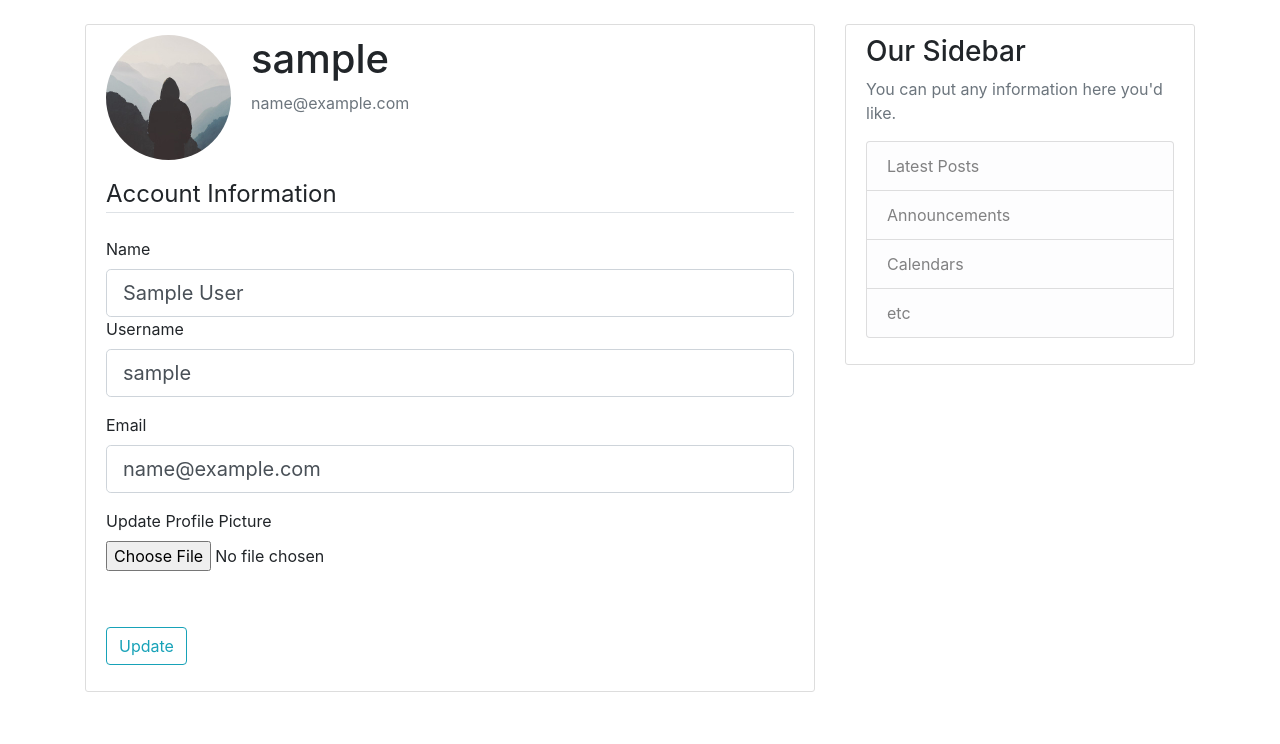
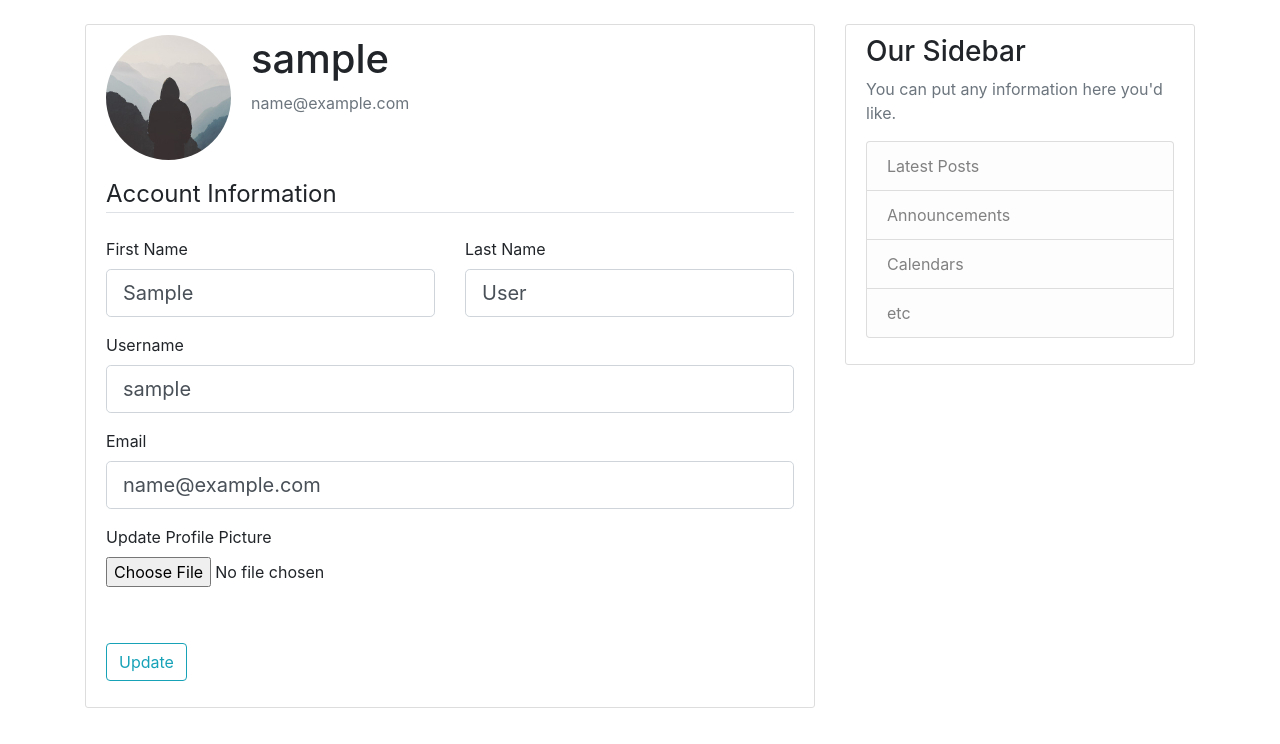
Before and after one commit to hyan0217/weatheringclouds, a Flask app: page /account in a window 1280 px wide. Shown: the part 56-800 px from the top of the page. Run offline with Flask 2, Linux system fonts and the light colour scheme; the visitor is signed in with stand-in values (Sample User, id 1); data comes from the database, SQL or seed files in the repository; parts of the project's set-up code (start-up, migrations or seed data) failed here and were passed over; some libraries are stand-ins or nearby versions.

Commit message:
fixed first and last name placements

```diff
--- a/app.py
+++ b/app.py
@@ -41,21 +41,24 @@ def load_user(user_id):
 
 class User(db.Model, UserMixin):
     id = db.Column(db.Integer, primary_key=True)
-    name = db.Column(db.String(30), nullable=False)
+    first_name = db.Column(db.String(30), nullable=False)
+    last_name = db.Column(db.String(30), nullable=False)
     username = db.Column(db.String(20), unique=True, nullable=False)
     email = db.Column(db.String(120), unique=True, nullable=False)
-    imageFile = db.Column(db.String(20), nullable=False,
-                          default='default.jpg')
+    image_file = db.Column(db.String(20), nullable=False,
+                           default='default.jpg')
     password = db.Column(db.String(60), nullable=False)
 
     # Creating a string
     def __repr__(self):
-        return f"User('{self.name}', '{self.username}', '{self.email}', '{self.imageFile}')"
+        return f"User('{self.first_name}', '{self.last_name}', '{self.username}', '{self.email}', '{self.image_file}')"
 
 
 class RegistrationForm(FlaskForm):
-    name = StringField('Full Name', validators=[
-                       DataRequired(), Length(min=2, max=30)])
+    first_name = StringField('First Name', validators=[
+        DataRequired(), Length(min=2, max=30)])
+    last_name = StringField('Last Name', validators=[
+        DataRequired(), Length(min=2, max=30)])
     username = StringField('Username', validators=[
                            DataRequired(), Length(min=2, max=20)])
     email = StringField('Email', validators=[DataRequired(), Email()])
@@ -85,8 +88,10 @@ class LoginForm(FlaskForm):
 
 
 class UpdateAccountForm(FlaskForm):
-    name = StringField('Name', validators=[
-                       DataRequired(), Length(min=2, max=30)])
+    first_name = StringField('First Name', validators=[
+        DataRequired(), Length(min=2, max=30)])
+    last_name = StringField('Last Name', validators=[
+        DataRequired(), Length(min=2, max=30)])
     username = StringField('Username', validators=[
                            DataRequired(), Length(min=2, max=20)])
     email = StringField('Email', validators=[DataRequired(), Email()])
@@ -140,7 +145,7 @@ def register():
     if form.validate_on_submit():
         hashed_password = bcrypt.generate_password_hash(
             form.password.data).decode('utf-8')
-        user = User(name=form.name.data, username=form.username.data,
+        user = User(first_name=form.first_name.data, last_name=form.last_name.data, username=form.username.data,
                     email=form.email.data, password=hashed_password)
         db.session.add(user)
         db.session.commit()
@@ -195,20 +200,22 @@ def account():
     if form.validate_on_submit():
         if form.picture.data:
             picture_file = save_picture(form.picture.data)
-            current_user.imageFile = picture_file
-        current_user.name = form.name.data
+            current_user.image_file = picture_file
+        current_user.first_name = form.first_name.data
+        current_user.last_name = form.last_name.data
         current_user.username = form.username.data
         current_user.email = form.email.data
         db.session.commit()
         flash('Your account has been updated!', 'success')
         return redirect("/account")
     elif request.method == "GET":
-        form.name.data = current_user.name
+        form.first_name.data = current_user.first_name
+        form.last_name.data = current_user.last_name
         form.username.data = current_user.username
         form.email.data = current_user.email
-    imageFile = url_for(
-        'static', filename='profile_pics/' + current_user.imageFile)
-    return render_template("account.html", title='Account', imageFile=imageFile, form=form)
+    image_file = url_for(
+        'static', filename='profile_pics/' + current_user.image_file)
+    return render_template("account.html", title='Account', image_file=image_file, form=form)
 
 
 @app.route("/reset_password", methods=["GET", "POST"])
--- a/templates/account.html
+++ b/templates/account.html
@@ -2,7 +2,7 @@
 {% block content %}
     <div class="content-section">
         <div class="media">
-            <img class="rounded-circle account-img" src="{{ imageFile }}">
+            <img class="rounded-circle account-img" src="{{ image_file }}">
             <div class="media-body">
                 <h2 class="account-heading">{{ current_user.username }}</h2>
                 <p class="text-secondary">{{ current_user.email }}</p>
@@ -12,18 +12,38 @@
                 {{ form.hidden_tag() }}
                 <fieldset class="form-group">
                     <legend class="border-bottom mb-4">Account Information</legend>
+                    <div class="row">
+                        <div class="col-md-6">
                             <div class="form-group">
-                        {{ form.name.label(class="form-control-label") }}
-                        {% if form.name.errors %}
-                            {{ form.name(class="form-control form-control-lg is-invalid") }}
+                                {{ form.first_name.label(class="form-control-label") }}
+                                {% if form.first_name.errors %}
+                                    {{ form.first_name(class="form-control form-control-lg is-invalid") }}
                                     <div class="invalid-feedback">
-                                {% for error in form.name.errors %}
+                                        {% for error in form.first_name.errors %}
                                             <span>{{ error }}</span>
                                         {% endfor %}
                                     </div>
                                 {% else %}
-                            {{ form.name(class="form-control form-control-lg") }}
+                                    {{ form.first_name(class="form-control form-control-lg") }}
                                 {% endif %}
+                            </div>
+                        </div>
+                        <div class="col-md-6">
+                            <div class="form-group">
+                                {{ form.last_name.label(class="form-control-label") }}
+                                {% if form.last_name.errors %}
+                                    {{ form.last_name(class="form-control form-control-lg is-invalid") }}
+                                    <div class="invalid-feedback">
+                                        {% for error in form.last_name.errors %}
+                                            <span>{{ error }}</span>
+                                        {% endfor %}
+                                    </div>
+                                {% else %}
+                                    {{ form.last_name(class="form-control form-control-lg") }}
+                                {% endif %}
+                            </div>
+                        </div>
+                    </div>
                     <div class="form-group">
                         {{ form.username.label(class="form-control-label") }}
                         {% if form.username.errors %}
```
Also changed, not shown: templates/register.html (+25 -5 lines). Lines whose indentation alone changed are shown as unchanged.
